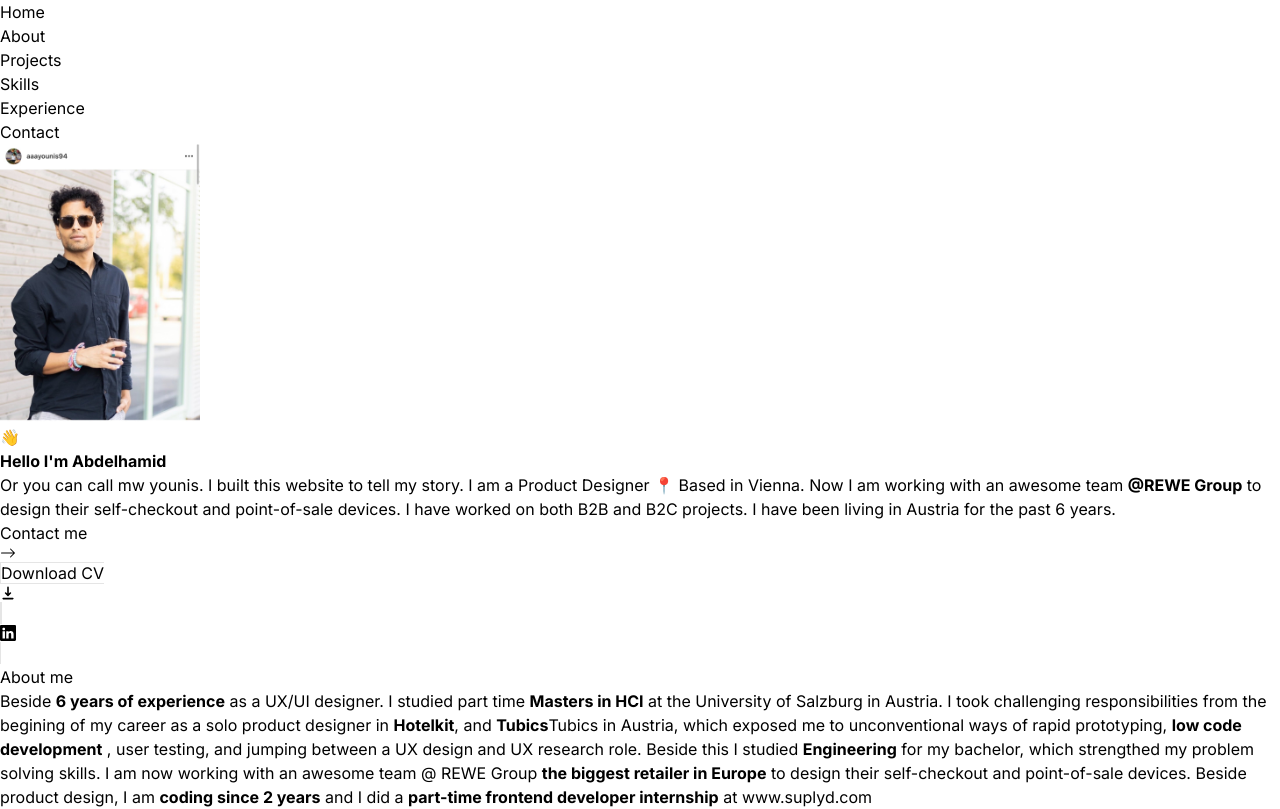
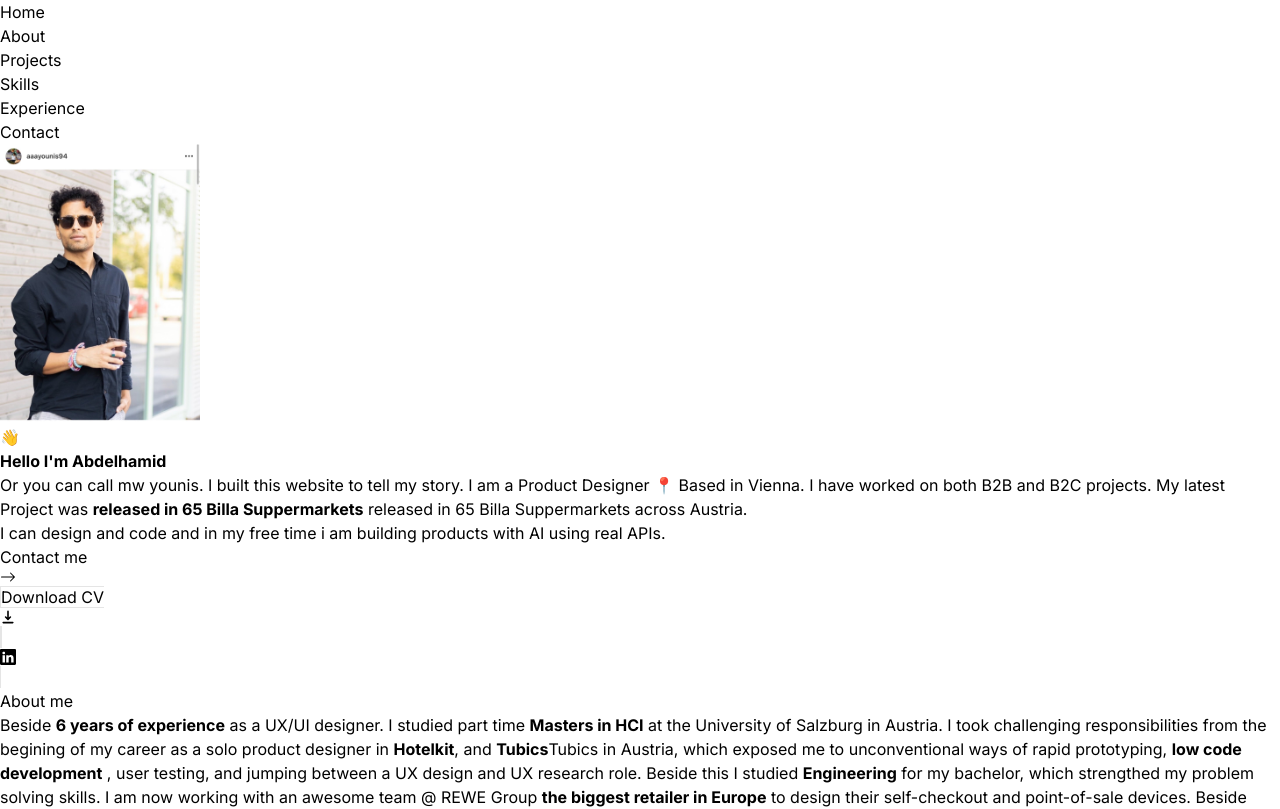
Before and after one commit to younis2516/portfolio-website-abdelhamid-younis, a Next.js app: page / in a window 1280 px wide. Shown: the top 809 px of the page. Built offline with nearby package versions, Linux system fonts and the light colour scheme.

Commit message:
changed intro

```diff
--- a/components/Intro.tsx
+++ b/components/Intro.tsx
@@ -43,7 +43,7 @@
               animate={{ opacity:1,y:0}}
               className='mr-2 ml-2 sm:mr-20 sm:ml-20 mb-10 sm:mb-0 text-center mt-10 px-4 text-lg font-medium !leading-[1.5] sm:text-xl'
           > <span className='font-bold text-3xl mb-6'><strong> Hello I'm Abdelhamid</strong><br/> </span>  Or you can call mw younis. I built this website to tell my story. I am a Product Designer 📍 Based in Vienna.
-              Now I am working with an awesome team <strong>@REWE Group</strong> to design their self-checkout and point-of-sale devices. I have worked on both B2B and B2C projects. I have been living in Austria for the past 6 years.</motion.p>
+             I have worked on both B2B and B2C projects. My latest Project was <strong>released in 65 Billa Suppermarkets</strong> released in 65 Billa Suppermarkets across Austria. <br/> I can design and code and in my free time i am building products with AI using real APIs.</motion.p>
 
           <motion.div
               initial={{ opacity: 0, y: 100 }}
```
